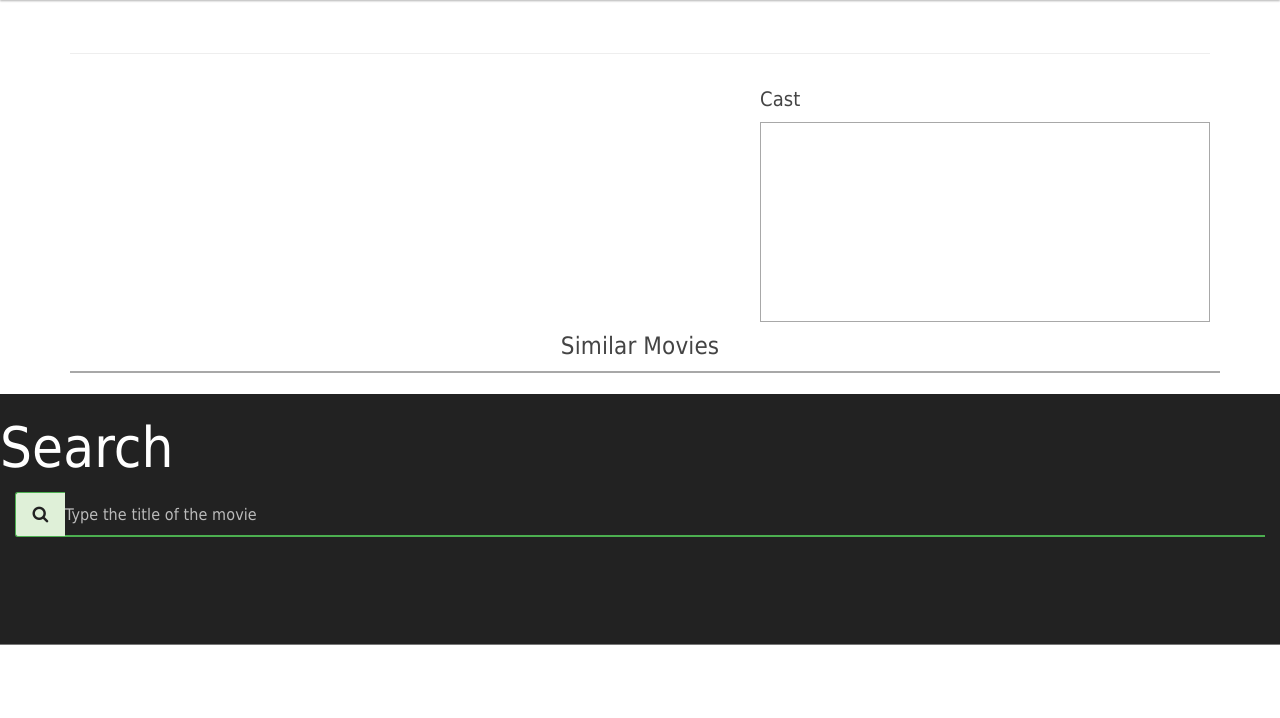
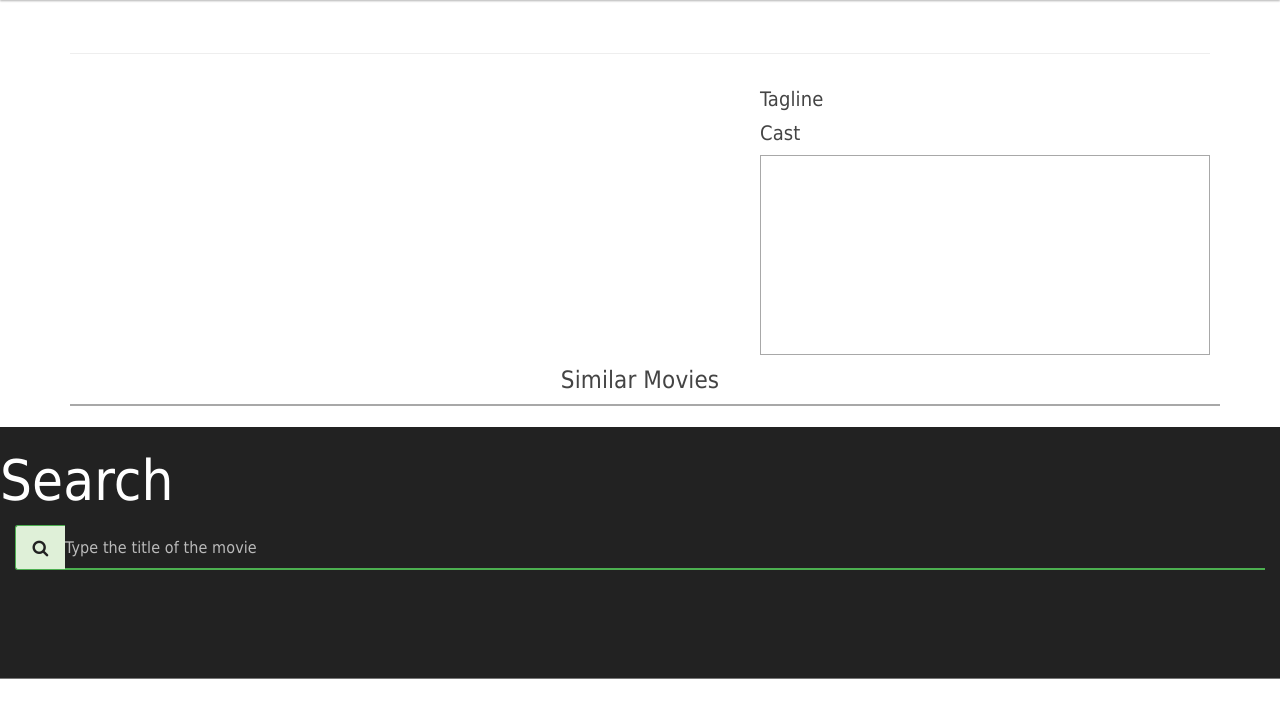
Before and after one commit to joemmetry/coe-movie-db, a Python web app: template templates/view.html in a window 1280 px wide. Shown: the part 64-782 px from the top of the page. Run offline with Jinja, Linux system fonts and the light colour scheme; the template is opened without the code that fills it, so the values that code supplies are empty.

Commit message:
Adds Feature
-tagline
-convert to queries to handlebar

```diff
--- a/static/js/app.js
+++ b/static/js/app.js
@@ -129,21 +129,26 @@ $(function() {
                 var effect = ['left','top','right','bottom'],
                     imgpath = data.results[x].backdrop_path != null  && data.results != "undefined" ? ("https://image.tmdb.org/t/p/original/" + data.results[x].backdrop_path) : "/static/img/no_image.jpg",
                     title = data.results[x].title != '' ? data.results[x].title : 'Untitled Movie',
-                    result = "<div class=\"rsContent\">" +
-                                "<img class=\"rsImg\" src=\"" + imgpath + "\" alt=\"\">" +
-                                    "<div class=\"infoBlock infoBlockLeftBlack rsABlock\" data-fade-effect=\"\" data-move-offset=\"20\" data-move-effect=\"" + effect[getRandomInt(0,4%x)] + "\" data-speed=\"200\">" +
-                                        "<h4><a href=\"/view/" + data.results[x].id + "\">" + title + "</a></h4>" +
-                                        "<p>" +
-                                            "<ul class=\"list-unstyled\">" +
-                                                "<li><i class=\"fa fa-star\"></i> " + data.results[x].vote_average + "/10</li>" +
-                                                "<li><i class=\"fa fa-thumbs-o-up\"></i> " + data.results[x].vote_count + " votes</li>" +
-                                                "<li><i class=\"fa fa-bar-chart-o\"></i> " + Math.round(data.results[x].popularity * 100)/100 + "%</li>" +
-                                                "<li><i class=\"fa fa-calendar-o\"></i> " + data.results[x].release_date + "</li>" +
-                                            "</ul>" +
-                                        "</p>" +
-                                    "</div>" +
-                              "</div>";
-                $('#showNowPlaying').append(result);
+                    effgetranint = effect[getRandomInt(0,4%x)],
+                    votave = data.results[x].vote_average,
+                    pop = Math.round(data.results[x].popularity * 100)/100,
+                    reldate = data.results[x].release_date,
+                    votecount = data.results[x].vote_count,
+                    id = data.results[x].id,
+                    result = {
+                                  "img" : imgpath,
+                                  "title1" : title,
+                                  "getranint" : effgetranint,
+                                  "vcount": votecount,
+                                  "avevote" : votave,
+                                  "respop" : pop,
+                                  "resreldate" : reldate,
+                                  "dataid" : id,
+                          };
+                                  var raw = $('.dispMoviePreview').html();
+                                  var template = Handlebars.compile(raw);
+                                  var html = template(result);
+                                  $('#showNowPlaying').append(html);
             }
         }
 
@@ -210,6 +215,7 @@ $(function() {
           c = { api_key: api};
           $.get(b,c,showSelected);
           $.get(b,c,showSynopsis);
+          $.get(b,c,showTagline);
         };
         var showSelected = function(a){
           b = {api_key: api};
@@ -270,6 +276,9 @@ $(function() {
         var showSynopsis = function(a){
           $('.ms').html(a.overview);
         };
+        var showTagline = function(a){
+          $('.ma').html(a.tagline);
+        };
         var showCasting = function(a){
           var a = a.cast, b="";
           for(var i=0;i<a.length;i++){
--- a/templates/view.html
+++ b/templates/view.html
@@ -59,6 +59,8 @@
         <div class="mv"></div>
         <div class="md clearfix">
           <div class="ms"></div>
+          <div><h5>Tagline</h5></div>
+          <div class="ma"></div>
           <div><h5>Cast</h5></div>
           <div class="mc clearfix "></div>
         </div>
@@ -82,6 +84,7 @@
     </div><!-- /.container -->
     <script src="/static/js/vendors/bootstrap.min.js"></script>
     <script src="/static/js/app.js"></script>
+    <script src="/static/js/vendors/handlebars.js"></script>
 </body>
 </html>
 {% endautoescape %}
```
Also changed, not shown: templates/main.html (+18 -2 lines).
